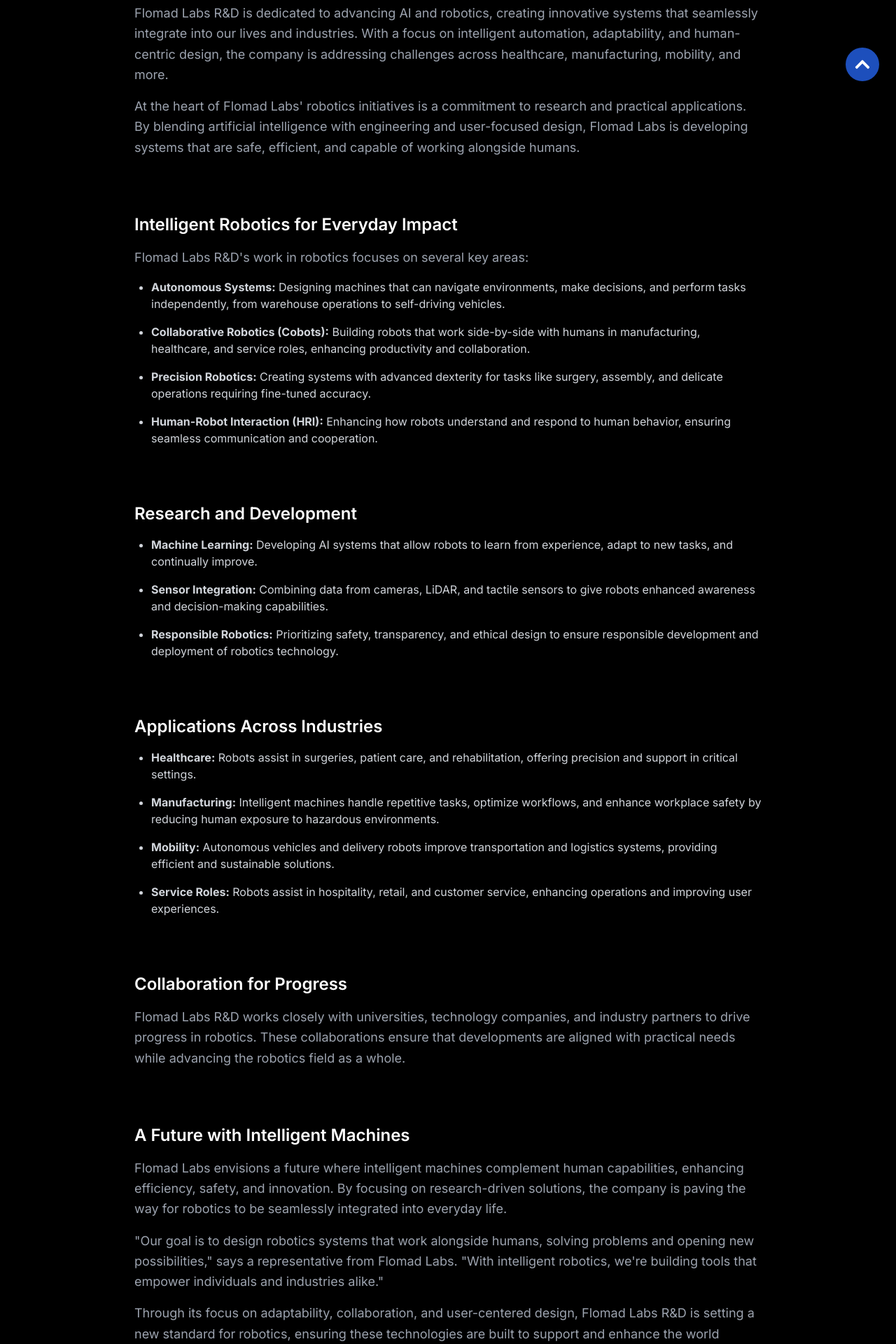
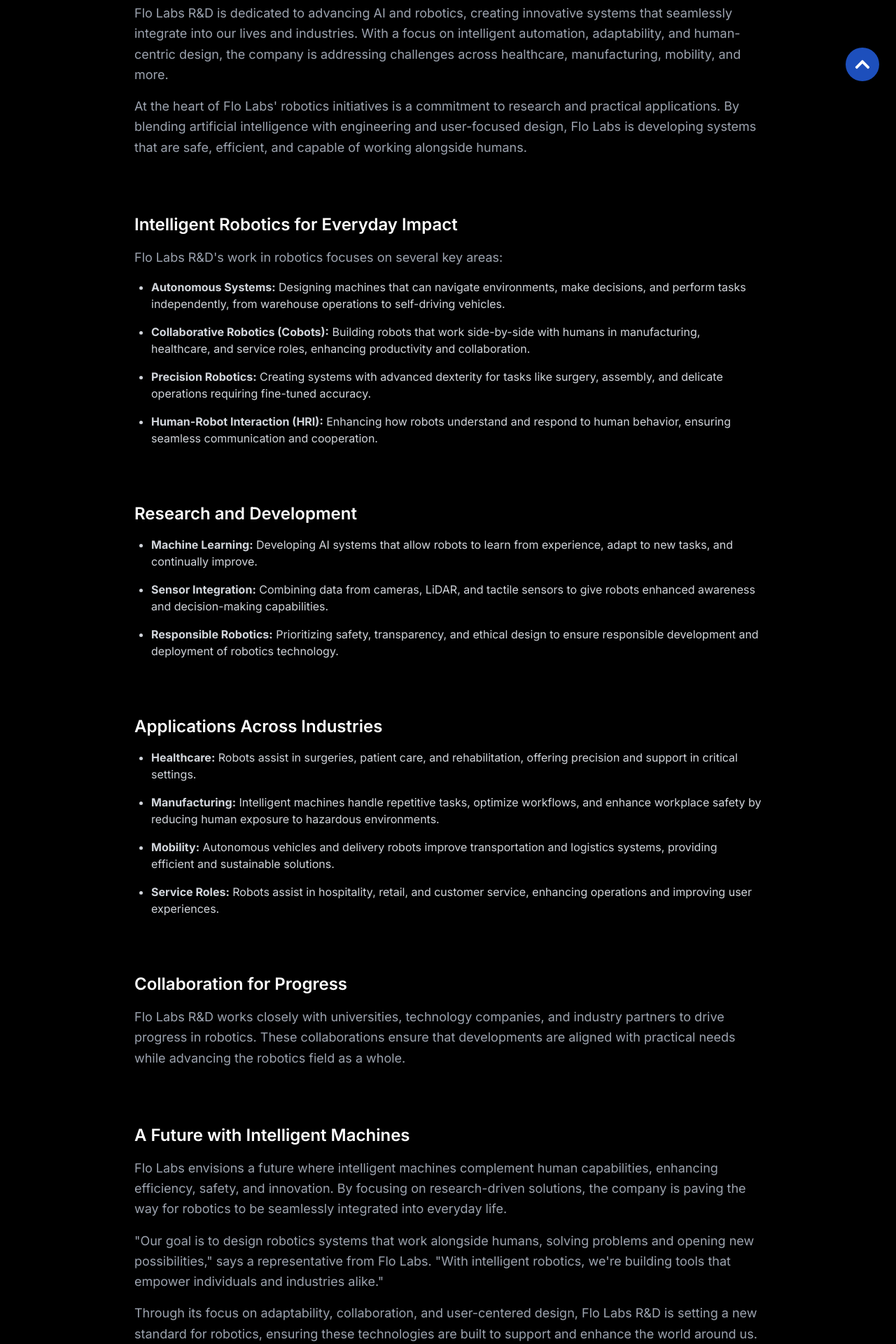
Before and after one commit to FlolabsInnovationsGroup/FloLabsInnovations, a Next.js app: page /ai-robotics in a window 1280 px wide. Shown: the part 660-2580 px from the top of the page at 70% size. Built offline with nearby package versions, Linux system fonts and the light colour scheme.

Commit message:
Rebrand from 'Flomad Labs' to 'Flo Labs' throughout codebase

```diff
--- a/src/app/ai-robotics/page.tsx
+++ b/src/app/ai-robotics/page.tsx
@@ -36,19 +36,19 @@ export default function AIAndRoboticsPage() {
 
                         {/* Title Below the Image */}
                         <h1 className="text-white text-3xl md:text-5xl font-bold text-center mb-4">
-                        Advancing Robotics: Flomad Labs R&D's Vision for Intelligent Systems
+                        Advancing Robotics: Flo Labs R&D's Vision for Intelligent Systems
                         </h1>
 
 
             <p className="text-lg text-gray-400 leading-relaxed mb-4">
-              Flomad Labs R&D is dedicated to advancing AI and robotics, creating innovative systems
+              Flo Labs R&D is dedicated to advancing AI and robotics, creating innovative systems
               that seamlessly integrate into our lives and industries. With a focus on intelligent automation,
               adaptability, and human-centric design, the company is addressing challenges across healthcare,
               manufacturing, mobility, and more.
             </p>
             <p className="text-lg text-gray-400 leading-relaxed">
-              At the heart of Flomad Labs' robotics initiatives is a commitment to research and practical applications.
-              By blending artificial intelligence with engineering and user-focused design, Flomad Labs is developing
+              At the heart of Flo Labs' robotics initiatives is a commitment to research and practical applications.
+              By blending artificial intelligence with engineering and user-focused design, Flo Labs is developing
               systems that are safe, efficient, and capable of working alongside humans.
             </p>
           </header>
@@ -61,7 +61,7 @@ export default function AIAndRoboticsPage() {
                 Intelligent Robotics for Everyday Impact
               </h2>
               <p className="text-lg text-gray-400 leading-relaxed mb-4">
-                Flomad Labs R&D's work in robotics focuses on several key areas:
+                Flo Labs R&D's work in robotics focuses on several key areas:
               </p>
               <ul className="list-disc pl-6 space-y-4 text-gray-300">
                 <li>
@@ -135,7 +135,7 @@ export default function AIAndRoboticsPage() {
                 Collaboration for Progress
               </h2>
               <p className="text-lg text-gray-400 leading-relaxed mb-4">
-                Flomad Labs R&D works closely with universities, technology companies, and industry partners
+                Flo Labs R&D works closely with universities, technology companies, and industry partners
                 to drive progress in robotics. These collaborations ensure that developments are aligned with
                 practical needs while advancing the robotics field as a whole.
               </p>
@@ -147,17 +147,17 @@ export default function AIAndRoboticsPage() {
                 A Future with Intelligent Machines
               </h2>
               <p className="text-lg text-gray-400 leading-relaxed mb-4">
-                Flomad Labs envisions a future where intelligent machines complement human capabilities,
+                Flo Labs envisions a future where intelligent machines complement human capabilities,
                 enhancing efficiency, safety, and innovation. By focusing on research-driven solutions, the company
                 is paving the way for robotics to be seamlessly integrated into everyday life.
               </p>
               <p className="text-lg text-gray-400 leading-relaxed mb-4">
                 "Our goal is to design robotics systems that work alongside humans, solving problems and opening
-                new possibilities," says a representative from Flomad Labs. "With intelligent robotics, we're building
+                new possibilities," says a representative from Flo Labs. "With intelligent robotics, we're building
                 tools that empower individuals and industries alike."
               </p>
               <p className="text-lg text-gray-400 leading-relaxed">
-                Through its focus on adaptability, collaboration, and user-centered design, Flomad Labs R&D is setting
+                Through its focus on adaptability, collaboration, and user-centered design, Flo Labs R&D is setting
                 a new standard for robotics, ensuring these technologies are built to support and enhance the world
                 around us.
               </p>
--- a/src/app/healthcare/page.tsx
+++ b/src/app/healthcare/page.tsx
@@ -21,11 +21,11 @@ export default function HealthcarePage() {
 
                         {/* Title Below the Image */}
                         <h1 className="text-white text-3xl md:text-5xl font-bold text-center mb-4">
-                            Smarter Healthcare: Flomad Labs' Approach to AI-Powered Innovation
+                            Smarter Healthcare: Flo Labs' Approach to AI-Powered Innovation
                         </h1>
 
                         <p className="text-lg text-gray-400 leading-relaxed mb-4">
-                            The intersection of artificial intelligence and healthcare is opening new possibilities for personalized, data-driven, and accessible care. At Flomad Labs, we're exploring how AI-powered systems, wearable technology, and intelligent automation can enhance patient experiences, streamline processes, and make healthcare smarter.
+                            The intersection of artificial intelligence and healthcare is opening new possibilities for personalized, data-driven, and accessible care. At Flo Labs, we're exploring how AI-powered systems, wearable technology, and intelligent automation can enhance patient experiences, streamline processes, and make healthcare smarter.
                         </p>
                         <p className="text-lg text-gray-400 leading-relaxed mb-4">
                             While we're in the early stages of research and development, our goal is clear: to create AI-driven healthcare solutions that empower individuals and improve medical decision-making.
--- a/src/app/layout.tsx
+++ b/src/app/layout.tsx
@@ -16,8 +16,8 @@ const robotoMono = Roboto_Mono({
 });
 
 export const metadata = {
-  title: "Flomad Labs R&D",
-  description: "Discover Flomad Labs' innovative research and technologies.",
+  title: "Flo Labs R&D",
+  description: "Discover Flo Labs' innovative research and technologies.",
   image: "https://www.flolabsrd.com/images/metaflomadlabs.png",
   url: "https://www.flolabsrd.com",
 };
@@ -41,7 +41,7 @@ export default function RootLayout({
         <meta property="og:image" content={metadata.image} />
         <meta property="og:url" content={metadata.url} />
         <meta property="og:type" content="website" />
-        <meta property="og:site_name" content="Flomad Labs" />
+        <meta property="og:site_name" content="Flo Labs" />
 
         {/* Twitter Metadata */}
         <meta name="twitter:card" content="summary_large_image" />
--- a/src/app/moodchanger-pets/page.tsx
+++ b/src/app/moodchanger-pets/page.tsx
@@ -39,7 +39,7 @@ export default function MoodchangerPetsPage() {
                         </h1>
 
                         <p className="text-lg text-gray-400 leading-relaxed mb-4">
-                            Technology has helped almost every aspect of human life. At Flomad Labs R&D we have
+                            Technology has helped almost every aspect of human life. At Flo Labs R&D we have
                             looked at an often-overlooked area: the intricate relationship between pets and their
                             owners. Our Moodchanger platform combines artificial intelligence and smart devices into
                             a user-friendly app, offering a new and natural approach to pet care. More than just a
@@ -126,7 +126,7 @@ export default function MoodchangerPetsPage() {
                             </p>
                             <p className="text-lg text-gray-400 leading-relaxed">
                                 By uniting physical and emotional care, automating routines, and advancing research
-                                into animal communication, Flomad Labs aims to transform the way we care for our pets.
+                                into animal communication, Flo Labs aims to transform the way we care for our pets.
                                 This is not just a leap in technology—it's a step toward a more connected and
                                 compassionate future.
                             </p>
--- a/src/app/page.tsx
+++ b/src/app/page.tsx
@@ -5,8 +5,8 @@ import AboutSection from "../components/AboutSection/AboutSection";
 import Technologies from "../components/Technologies/Technologies";
 
 export const metadata: Metadata = {
-  title: "Flomad Labs R&D",
-  description: "Innovative research and cutting-edge technologies at Flomad Labs.",
+  title: "Flo Labs R&D",
+  description: "Innovative research and cutting-edge technologies at Flo Labs.",
 };
 
 export default function HomePage() {
--- a/src/components/Header.tsx
+++ b/src/components/Header.tsx
@@ -23,7 +23,7 @@ export default function Header() {
         {/* Logo (Left-Aligned) */}
         <h1 className="text-3xl font-bold tracking-wide">
           <Link href="/" className="hover:text-blue-400 transition">
-            Flomad Labs <span className="text-blue-500">R&D</span>
+            Flo Labs <span className="text-blue-500">R&D</span>
           </Link>
         </h1>
 
--- a/src/components/Hero/Hero.tsx
+++ b/src/components/Hero/Hero.tsx
@@ -23,16 +23,16 @@ export default function Hero() {
     <section
       className={`relative bg-header-bg bg-cover bg-center text-white h-screen flex flex-col justify-center items-center bg-gradient-to-b from-black/60 via-black/30 to-black/60 ${poppins.variable}`}
       role="banner" // Accessibility role for hero sections
-      aria-label="Flomad Labs R&D Hero Section"
+      aria-label="Flo Labs R&D Hero Section"
     >
       {/* Content Wrapper */}
       <header className="text-center">
         {/* Title */}
         <h1
           className={`text-6xl md:text-8xl font-bold tracking-tight mb-6 drop-shadow-xl ${isMounted ? 'animate-fadeIn' : 'opacity-0'}`}
-          aria-label="Flomad Labs Research and Development"
+          aria-label="Flo Labs Research and Development"
         >
-          Flomad Labs R&D
+          Flo Labs R&D
         </h1>
 
         {/* Subtitle */}
--- a/src/components/Technologies/Technologies.tsx
+++ b/src/components/Technologies/Technologies.tsx
@@ -48,7 +48,7 @@ export default function Technologies() {
           Technologies
         </h2>
         <p className="text-lg text-center text-gray-300 max-w-3xl mx-auto mb-12">
-          Breakthrough technologies Flomad Labs R&D is focusing on.
+          Breakthrough technologies Flo Labs R&D is focusing on.
         </p>
 
         {/* Grid of Technology Cards */}
```
Also changed, not shown: src/app/ai-travel/page.tsx (+7 -7 lines), src/app/education/page.tsx (+5 -5 lines), src/app/space/page.tsx (+4 -4 lines), src/app/travel/page.tsx (+5 -5 lines).
